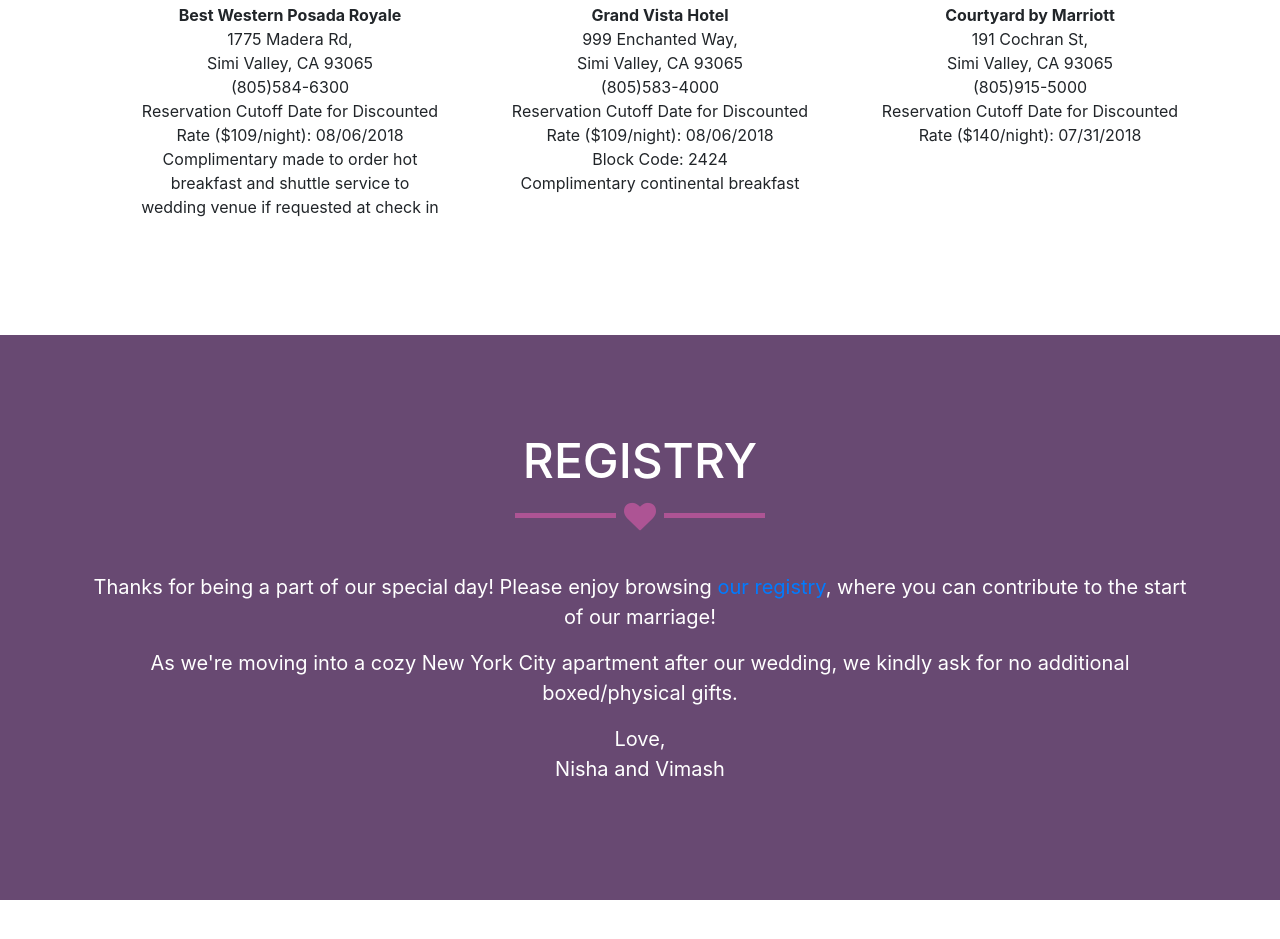
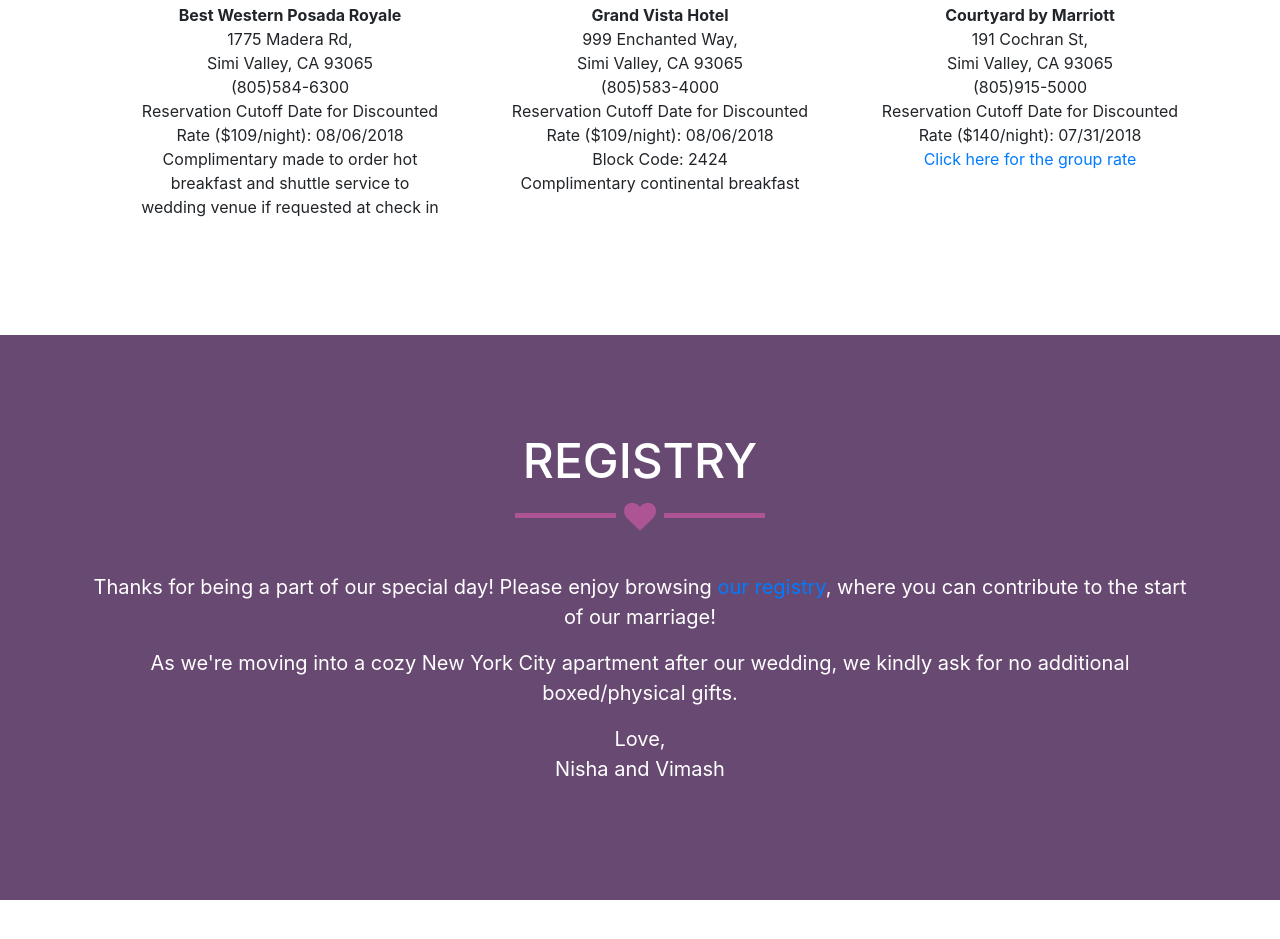
Before and after one commit to Shree33/NishaVimashWedding, a website with bundled scripts: page index.html in a window 1280 px wide. Shown: the part 2587-3526 px from the top of the page. Built offline with nearby package versions, Linux system fonts and the light colour scheme.

Commit message:
add new link to marriot

```diff
--- a/index.html
+++ b/index.html
@@ -236,6 +236,7 @@
                 <li>Simi Valley, CA 93065</li>
                 <li>(805)915-5000</li>
                 <li>Reservation Cutoff Date for Discounted Rate ($140/night): 07/31/2018 </li>
+                <li><a href="http://www.marriott.com/meeting-event-hotels/group-corporate-travel/groupCorp.mi?resLinkData=Vasan%20Babaria%20Wedding%20Group%5EOXRCY%60VBWVBWA%7CVBWVBWB%60140.00%60USD%60false%604%608/30/18%609/3/18%607/31/18&app=resvlink&stop_mobi=yes">Click here for the group rate</a> </li>
             </ul>
           </div>
         </div>
```
